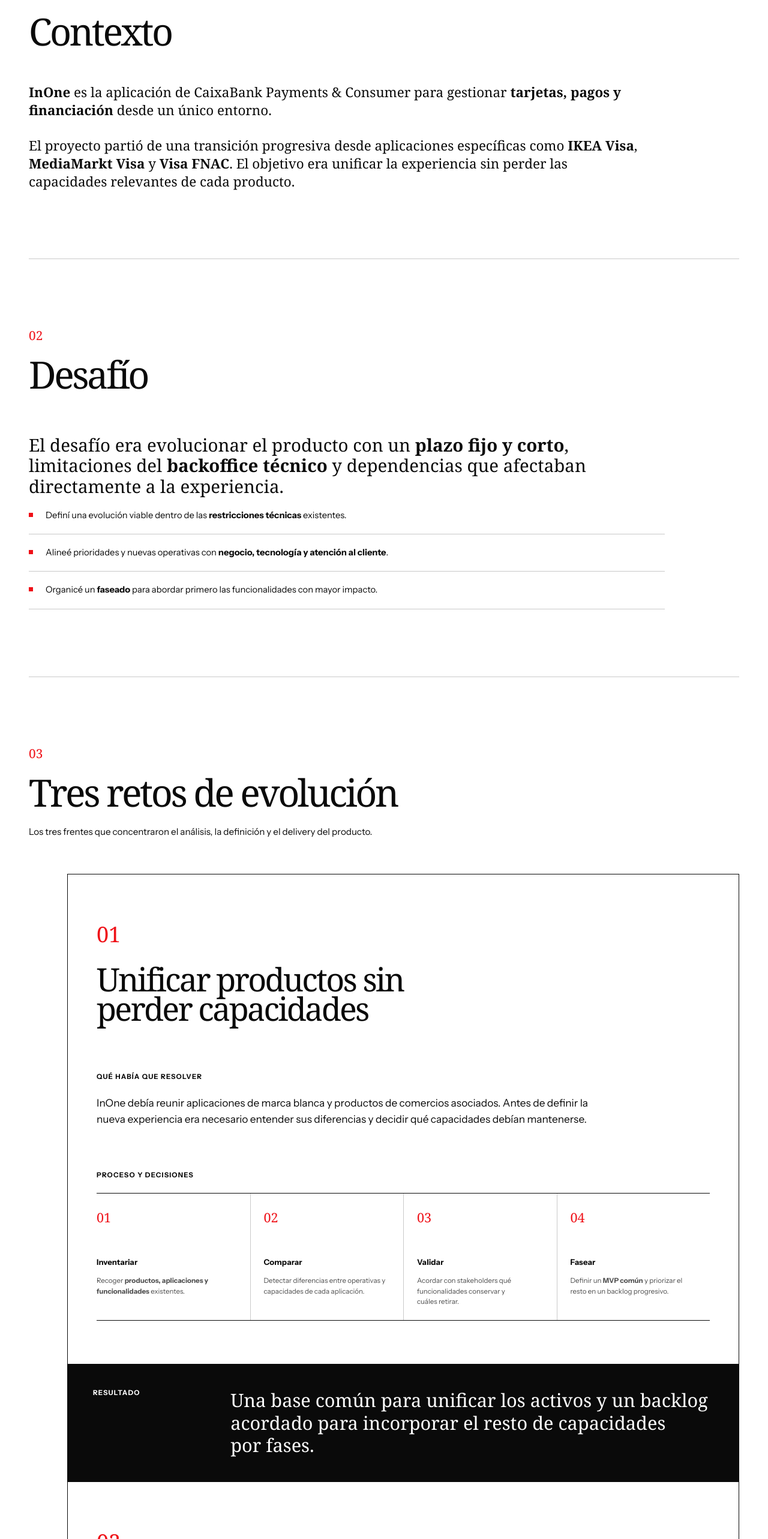
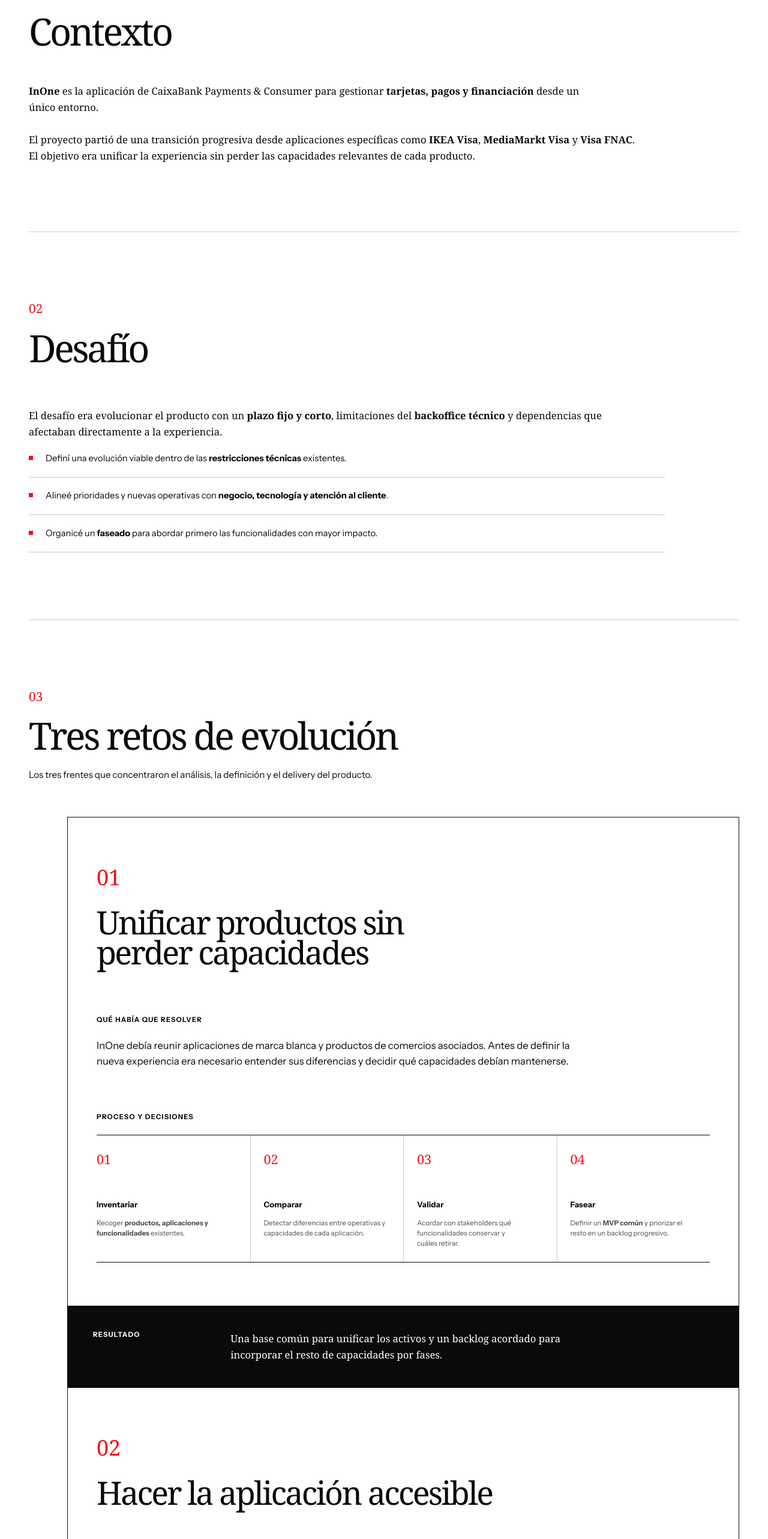
Before and after one commit to vicalbahaca/Portfolio, a Next.js app: page /projects-north/inone in a window 1280 px wide. Shown: the part 900-3466 px from the top of the page at 60% size. Built offline with nearby package versions, Linux system fonts and the light colour scheme.

Commit message:
Adjust North case study body text

```diff
--- a/src/styles/InOneExploration.module.css
+++ b/src/styles/InOneExploration.module.css
@@ -2335,8 +2335,8 @@
 
 .finalProse p {
   font-family: Georgia, 'Times New Roman', serif;
-  font-size: clamp(1.3rem, 1.75vw, 1.75rem);
-  line-height: 1.36;
+  font-size: 1.04rem;
+  line-height: 1.62;
 }
 
 .finalContextMedia {
@@ -2383,8 +2383,8 @@
   max-width: 1020px;
   margin-bottom: 120px;
   font-family: Georgia, 'Times New Roman', serif;
-  font-size: clamp(1.6rem, 2.3vw, 2.45rem);
-  line-height: 1.18;
+  font-size: 1.04rem;
+  line-height: 1.62;
 }
 
 .finalRole > .finalSectionHeader {
@@ -2467,7 +2467,7 @@
 .finalChallengeProblem > p:last-child {
   max-width: 72ch;
   margin-top: 22px;
-  font-size: 1.08rem;
+  font-size: 1.04rem;
   line-height: 1.58;
 }
 
@@ -2627,8 +2627,8 @@
 .finalChallengeResult > p:last-child {
   max-width: 68ch;
   font-family: Georgia, 'Times New Roman', serif;
-  font-size: clamp(1.35rem, 2.4vw, 2.2rem);
-  line-height: 1.22;
+  font-size: 1.04rem;
+  line-height: 1.58;
 }
 
 .finalProductDecisionList {
@@ -3562,7 +3562,7 @@
   }
 
   .finalProse p {
-    font-size: 1.3rem;
+    font-size: 1.04rem;
   }
 
   .finalContextScreens {
@@ -3571,7 +3571,7 @@
   }
 
   .finalRoleLead {
-    font-size: 1.8rem;
+    font-size: 1.04rem;
   }
 
   .finalChallenge > header h3 {
@@ -3579,7 +3579,7 @@
   }
 
   .finalChallengeProblem > p:last-child {
-    font-size: 0.94rem;
+    font-size: 1.04rem;
   }
 
   .finalStakeholderRows article {
@@ -3600,7 +3600,7 @@
 
   .finalChallengeResult > p:last-child {
     margin-top: 20px;
-    font-size: 1.3rem;
+    font-size: 1.04rem;
   }
 
   .finalChallenge {
```
